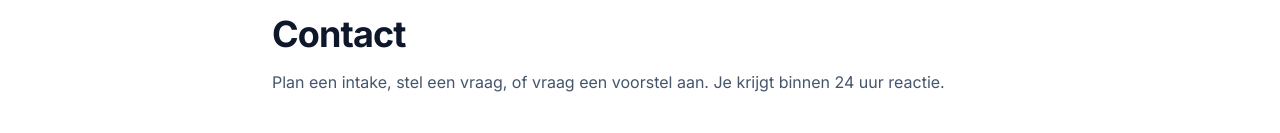
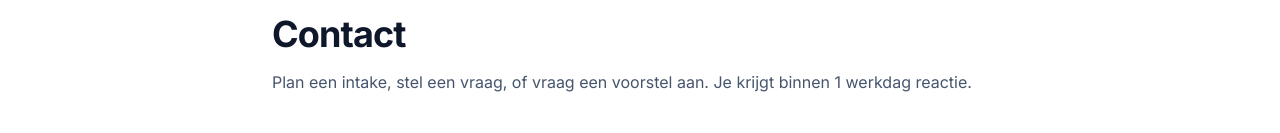
Before and after one commit to openclawbot69420-ux/youraiworker-site, a Next.js app: page /contact in a window 1280 px wide. Shown: the part 135-268 px from the top of the page. Built offline with nearby package versions, Linux system fonts and the light colour scheme.

Commit message:
Copy: make contact response time consistent

```diff
--- a/src/app/contact/page.tsx
+++ b/src/app/contact/page.tsx
@@ -42,7 +42,7 @@ const ContactPage: React.FC = () => {
       <section className="mx-auto max-w-3xl px-4 py-20">
         <h1 className="text-3xl font-bold tracking-tight sm:text-4xl">Contact</h1>
         <p className="mt-4 text-slate-600">
-          Plan een intake, stel een vraag, of vraag een voorstel aan. Je krijgt binnen 24 uur reactie.
+          Plan een intake, stel een vraag, of vraag een voorstel aan. Je krijgt binnen 1 werkdag reactie.
         </p>
 
         <div className="mt-10">
```
